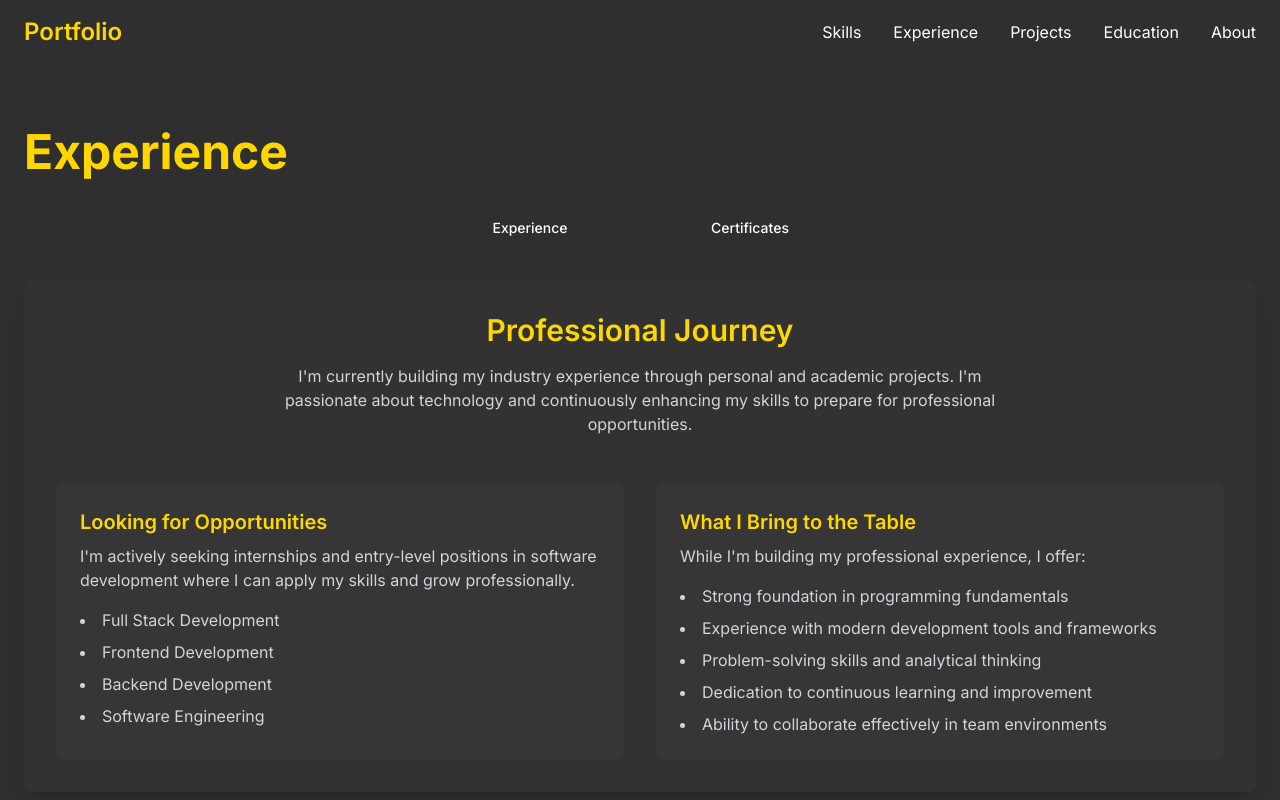
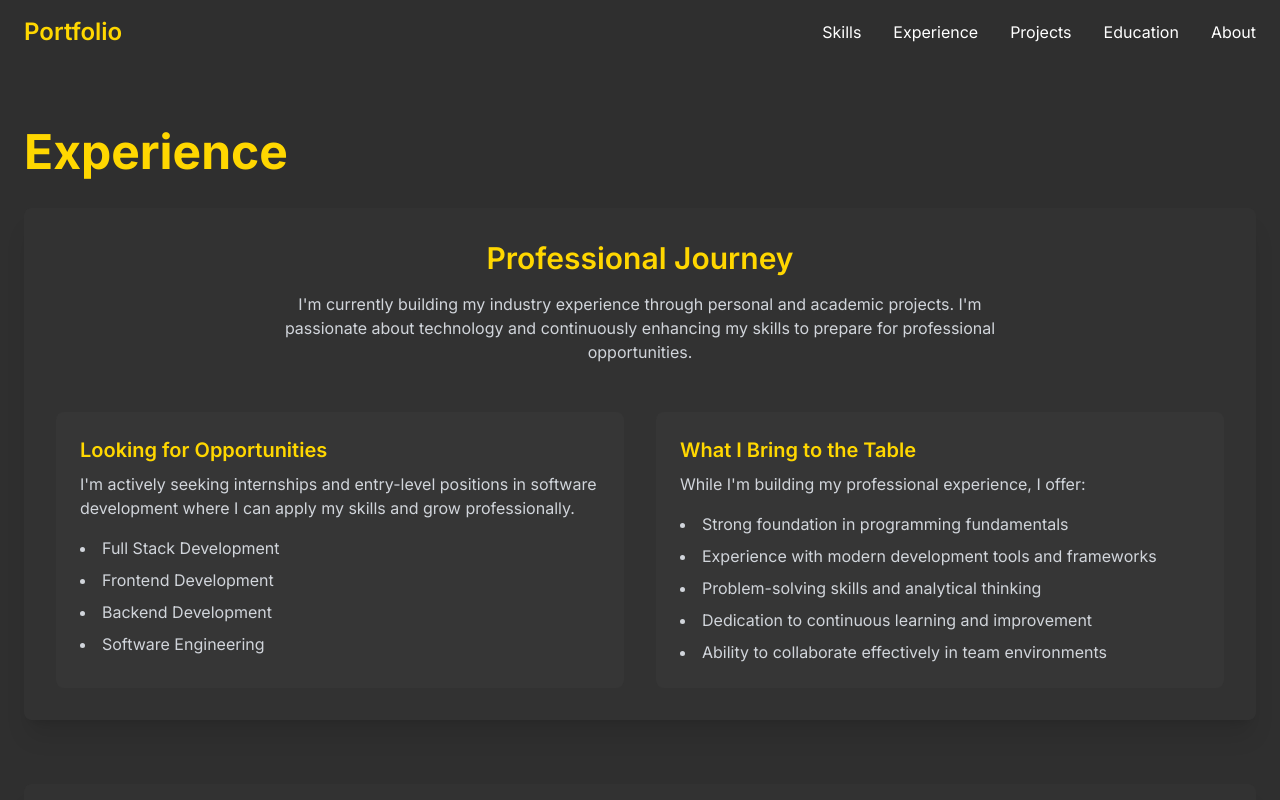
Before and after one commit to Rakeshappu/animated-archive, a React (Vite) app: page /experience in a window 1280 px wide. Shown: the top 800 px of the page. Built offline with nearby package versions, Linux system fonts and the light colour scheme.

Commit message:
Refactor: Remove Experience/Certifications tabs
The experience and certifications sections will now be displayed one below the other, instead of using tabs to switch between them.

```diff
--- a/src/pages/Experience.tsx
+++ b/src/pages/Experience.tsx
@@ -1,14 +1,10 @@
 
-import { useState } from "react";
+import { motion } from "framer-motion";
 import Navbar from "@/components/Navbar";
 import Footer from "@/components/Footer";
 import { Badge } from "@/components/ui/badge";
-import { Tabs, TabsContent, TabsList, TabsTrigger } from "@/components/ui/tabs";
-import { motion } from "framer-motion";
 
 const Experience = () => {
-  const [selectedTab, setSelectedTab] = useState("experience");
-
   const certificates = [
     {
       id: 1,
@@ -52,18 +48,8 @@ const Experience = () => {
           Experience
         </h1>
 
-        <Tabs
-          defaultValue="experience"
-          className="w-full"
-          onValueChange={setSelectedTab}
-        >
-          <TabsList className="grid w-full max-w-md mx-auto grid-cols-2 mb-8">
-            <TabsTrigger value="experience">Experience</TabsTrigger>
-            <TabsTrigger value="certificates">Certificates</TabsTrigger>
-          </TabsList>
-
-          {/* Experience Tab Content */}
-          <TabsContent value="experience" className="animate-fade-in">
+        {/* Experience Section */}
+        <section className="mb-16 animate-fade-in">
           <div className="bg-neutral-light/20 backdrop-blur-md rounded-lg p-6 md:p-8 shadow-xl">
             <div className="text-center mb-12">
               <h2 className="text-2xl md:text-3xl font-semibold text-primary mb-4">
@@ -107,10 +93,10 @@ const Experience = () => {
               </div>
             </div>
           </div>
-          </TabsContent>
+        </section>
 
-          {/* Certificates Tab Content */}
-          <TabsContent value="certificates" className="animate-fade-in">
+        {/* Certificates Section */}
+        <section className="animate-fade-in">
           <div className="bg-neutral-light/20 backdrop-blur-md rounded-lg p-6 md:p-8 shadow-xl">
             <h2 className="text-2xl md:text-3xl font-semibold text-primary mb-8 text-center">
               Certifications & Achievements
@@ -157,8 +143,7 @@ const Experience = () => {
               ))}
             </div>
           </div>
-          </TabsContent>
-        </Tabs>
+        </section>
       </div>
       <Footer />
     </div>
```
Lines whose indentation alone changed are shown as unchanged.
